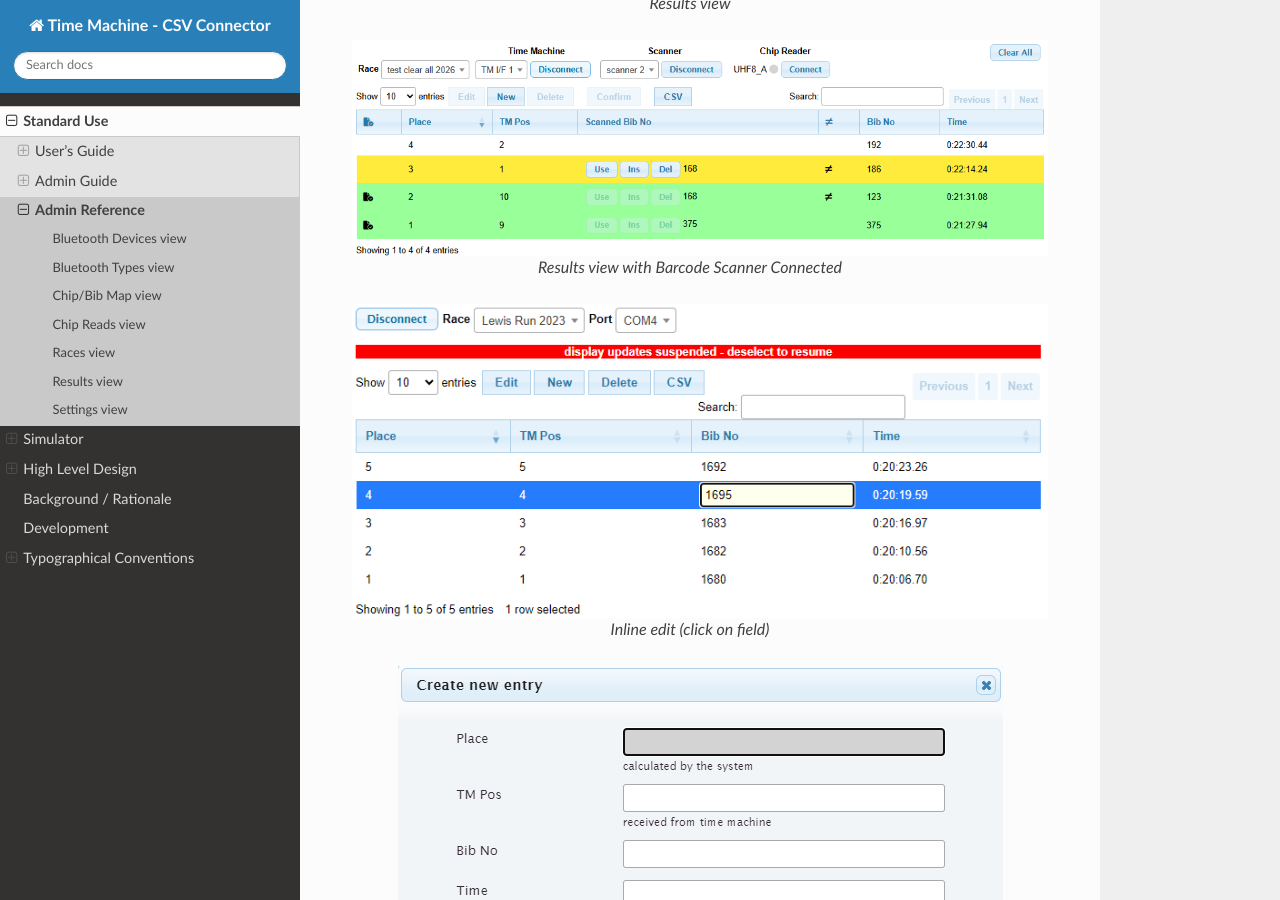
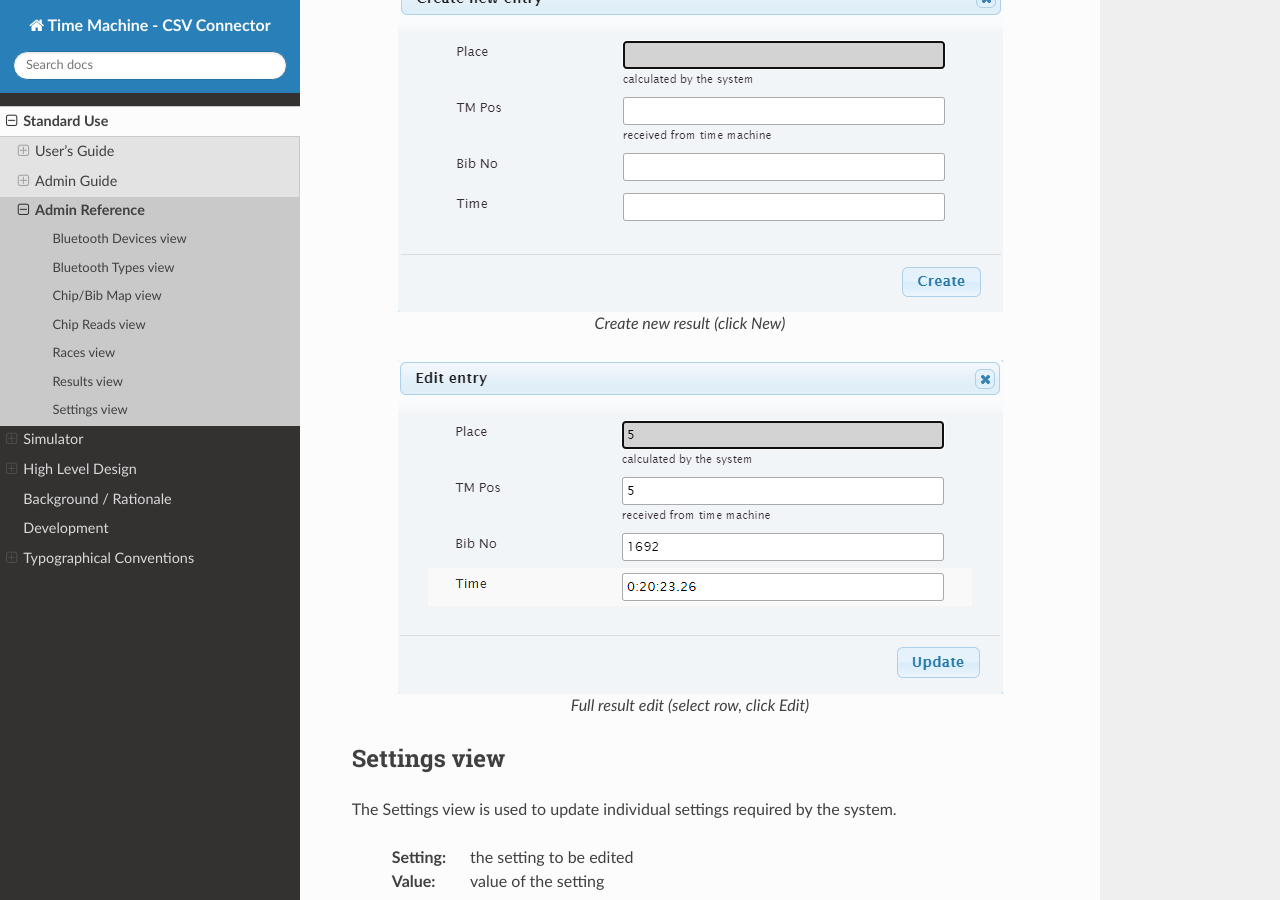
Before and after one commit to louking/tm-csv-connector, a Sphinx documentation site: the page built from web/docs/source/admin-reference.rst, in a window 1280 px wide and 900 px high, scrolled down 6420 px. Built offline with Sphinx 7.4.7 and the Read the Docs theme 3.1.0, drawn with Linux system fonts in a browser that asks for light colours.

```diff
--- a/web/docs/source/admin-reference.rst
+++ b/web/docs/source/admin-reference.rst
@@ -259,11 +259,6 @@ the **Confirm** button.
 
     Results view
 
-.. figure:: images/results-view-scanner.*
-    :align: center
-
-    Results view with Barcode Scanner Connected
-
 .. figure:: images/results-edit-inline.*
     :align: center
 
```
Also changed, not shown: web/docs/source/images/results-view-scanner.png (deleted), web/docs/source/images/results-view.png.
